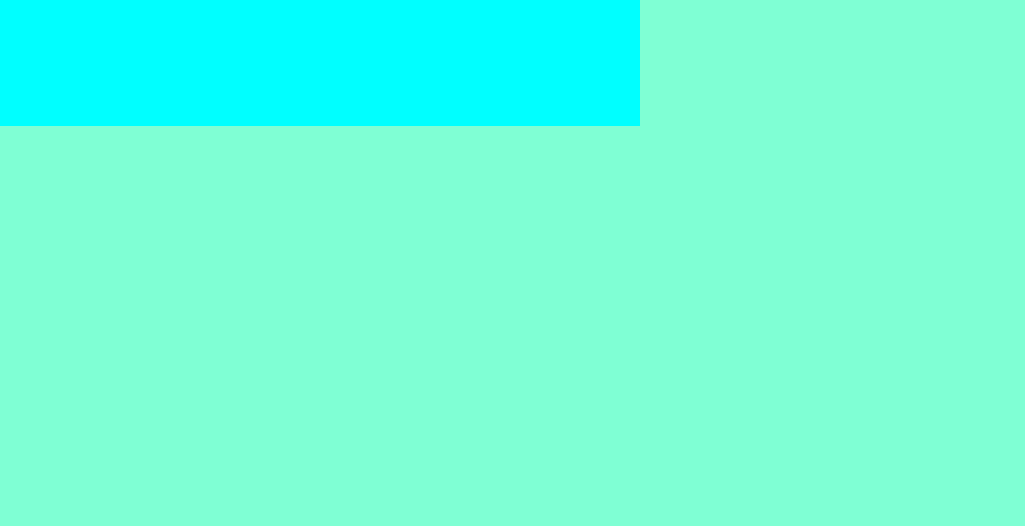
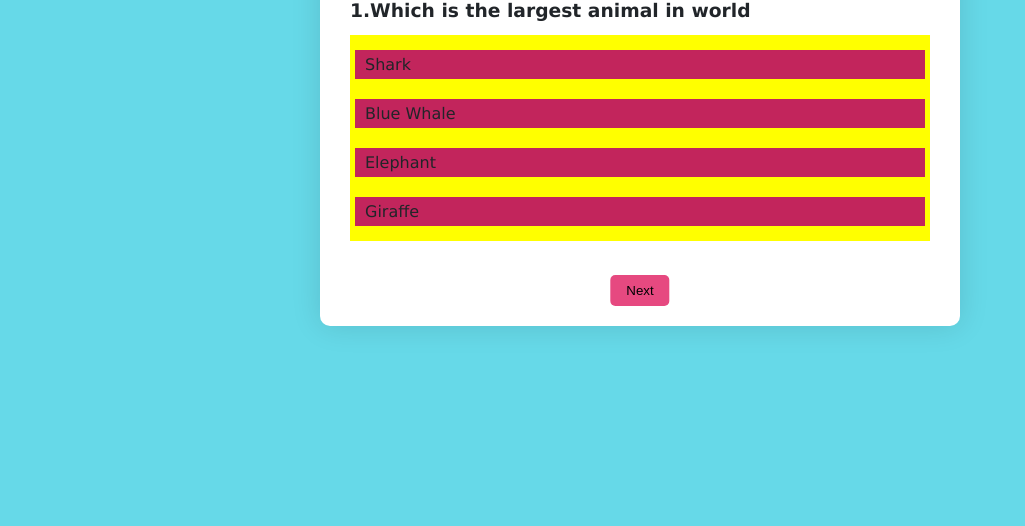
Before and after one commit to Surendhar-23/Quiz-App, a plain HTML site: page index.html in a window 1280 px wide. Shown: the part 274-800 px from the top of the page, without its empty margins (0-1025 px from the left). Drawn offline with Linux system fonts and the light colour scheme.

Commit message:
Add files via upload

```diff
--- a/index.html
+++ b/index.html
@@ -11,6 +11,7 @@
     <section class="section">
         <div class="container">
             <h2 class="title">Simple Quiz</h2>
+            <div class="quiz">
             <h3 class="ques">1.Which is the largest animal in world</h3>
             <ul class="choicelist">
                 <li>Shark</li>
@@ -18,6 +19,7 @@
                 <li>Elephant</li>
                 <li>Giraffe</li>
             </ul>
+        </div>
             <button class="btn">Next</button>
         </div>
     </section>
--- a/style.css
+++ b/style.css
@@ -6,19 +6,67 @@
 
 body{
     font-family: Verdana, Geneva, Tahoma, sans-serif;
+    color: #212529;
 }
 
 .section{
     height: 100vh;
-    background-color: aquamarine;
+    background-color: #66d9e8;
+    display: flex;
+    align-items: center;
+    justify-content: center;
 }
 
 .container{
     width: 50%;
     height: 50%;
-    background-color: aqua;
-    /* text-align: center; */
+    background-color: rgb(255, 255, 255);
+    border-radius: 10px;
+    box-shadow: 0 0 30px rgba(0, 0, 0, 0.123);
+    padding: 20px 30px;
+    position: relative;
+}
+
+.container .title{
+    font-size: 2rem;
+    letter-spacing: -2px;
+    margin-bottom: 16px;
+}
+
+.quiz .ques{
+    margin-bottom: 14px;
+}
+
+.choicelist{
+    background-color: yellow;
+    min-height: 180px;
+    list-style: none;
     display: flex;
+    flex-direction: column;
     align-items: center;
+    justify-content: space-around;
+    padding: 5px;
+}
 
+.choicelist li{
+    background-color: #c2255c;
+    padding: 5px 10px;
+    width: 100%;
+    margin: 10px 10px;
 }
+
+.btn{
+    position: absolute;
+    bottom: 5%;
+    left: 50%;
+    transform: translateX(-50%);
+    padding: 8px 16px;
+    background-color: #e64980;
+    border-radius: 5px;
+    border: none;
+    cursor: pointer;
+}
+
+.btn:hover{
+    background-color: #c2255c;
+}
```
